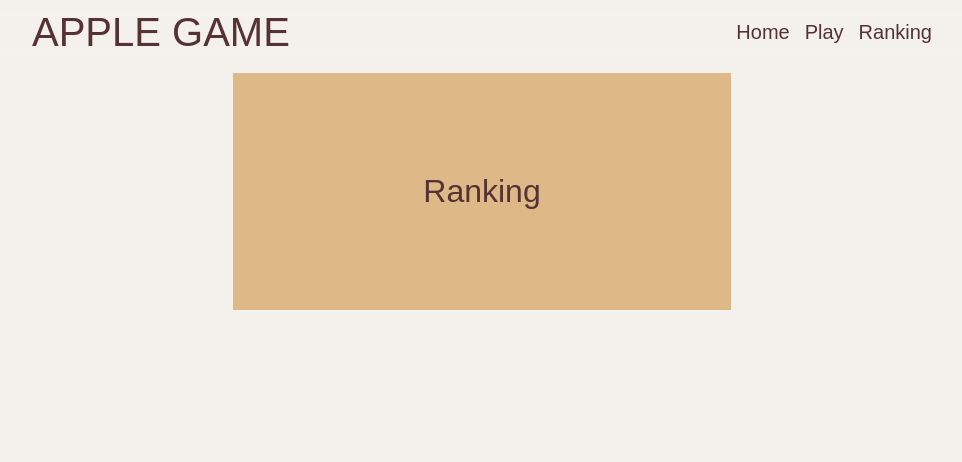
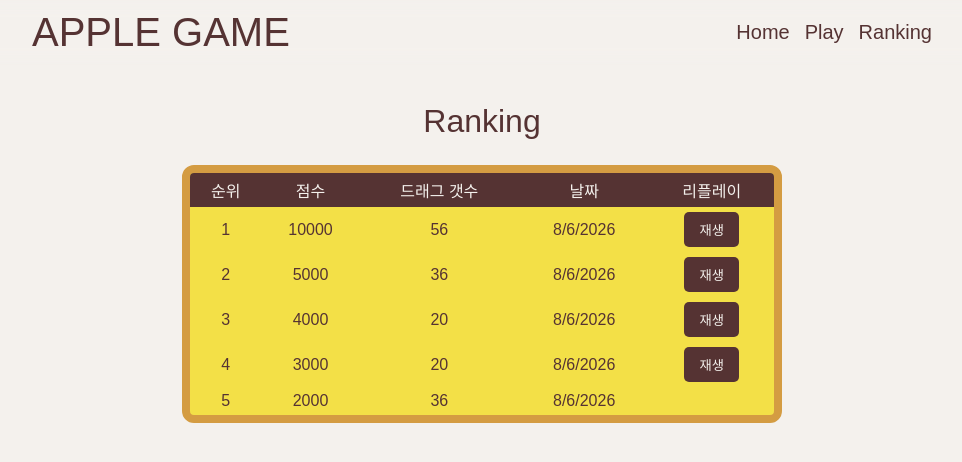
Before and after one commit to Seop2/apple-game-portfolio, a Next.js app: page /ranking in a window 1280 px wide. Shown: the top 462 px of the page, without its empty margins (158-1120 px from the left). Built offline with nearby package versions, Linux system fonts and the light colour scheme; a web font is replaced by a local one.

Commit message:
feat: implement ranking table with mock data and associated styles

```diff
--- a/src/app/globals.css
+++ b/src/app/globals.css
@@ -22,10 +22,14 @@
 
     --color-progress-bg: var(--clr-neutral-900);
     --color-button-bg: var(--clr-neutral-900);
+    --color-button-text: var(--clr-neutral-50);
 
 
     --color-landing-play-bg: var(--clr-red-600);
     --color-landing-play-text: var(--clr-neutral-50);
+
+    --color-table-header-bg: var(--clr-neutral-900);
+    --color-table-header-text: var(--clr-neutral-50);
 
     /* ---- variables ---- */
     --content-max-width: 900px;
--- a/src/app/ranking/page.js
+++ b/src/app/ranking/page.js
@@ -1,8 +1,31 @@
 import styles from "./page.module.css"
+
+const RANKS = [{ rank: 1, score: 10000, dragCount: 56, date: new Date().toLocaleDateString(), replay: true }, { rank: 2, score: 5000, dragCount: 36, date: new Date().toLocaleDateString(), replay: true }, { rank: 3, score: 4000, dragCount: 20, date: new Date().toLocaleDateString(), replay: true }, { rank: 4, score: 3000, dragCount: 20, date: new Date().toLocaleDateString(), replay: true }, { rank: 5, score: 2000, dragCount: 36, date: new Date().toLocaleDateString(), replay: false }]
+
 export default function RankingPage() {
     return (
         <main className={styles.page}>
             <h1>Ranking</h1>
+            <table>
+                <thead>
+                    <tr>
+                        <th>순위</th>
+                        <th>점수</th>
+                        <th>드래그 갯수</th>
+                        <th>날짜</th>
+                        <th>리플레이</th>
+                    </tr>
+                </thead>
+                <tbody>
+                    {RANKS.map(({ rank, score, dragCount, date, replay }) => (<tr key={rank}>
+                        <td>{rank}</td>
+                        <td>{score}</td>
+                        <td>{dragCount}</td>
+                        <td>{date}</td>
+                        <td>{replay ? <button>재생</button> : ""}</td>
+                    </tr>))}
+                </tbody>
+            </table>
         </main>
     );
 }
--- a/src/app/ranking/page.module.css
+++ b/src/app/ranking/page.module.css
@@ -1,4 +1,42 @@
 .page {
-    background-color: burlywood;
-    padding: 100px var(--side-padding);
+    width: 100%;
+    padding: 30px var(--side-padding);
+    display: flex;
+    flex-direction: column;
+    align-items: center;
+    gap: 25px;
+
+    table {
+        width: 100%;
+        max-width: 600px;
+        background-color: var(--color-board-bg);
+        border: 8px solid var(--color-board-border);
+        border-radius: 12px;
+        border-spacing: 0;
+        overflow: hidden;
+
+        th,
+        td {
+            padding: 5px;
+            border: none;
+        }
+
+        th {
+            background-color: var(--color-table-header-bg);
+            color: var(--color-table-header-text);
+        }
+
+        td {
+            text-align: center;
+        }
+
+        button {
+            border: none;
+            background-color: var(--color-button-bg);
+            color: var(--color-button-text);
+            padding: 8px 15px;
+            border-radius: 5px;
+            cursor: pointer;
+        }
+    }
 }
```
